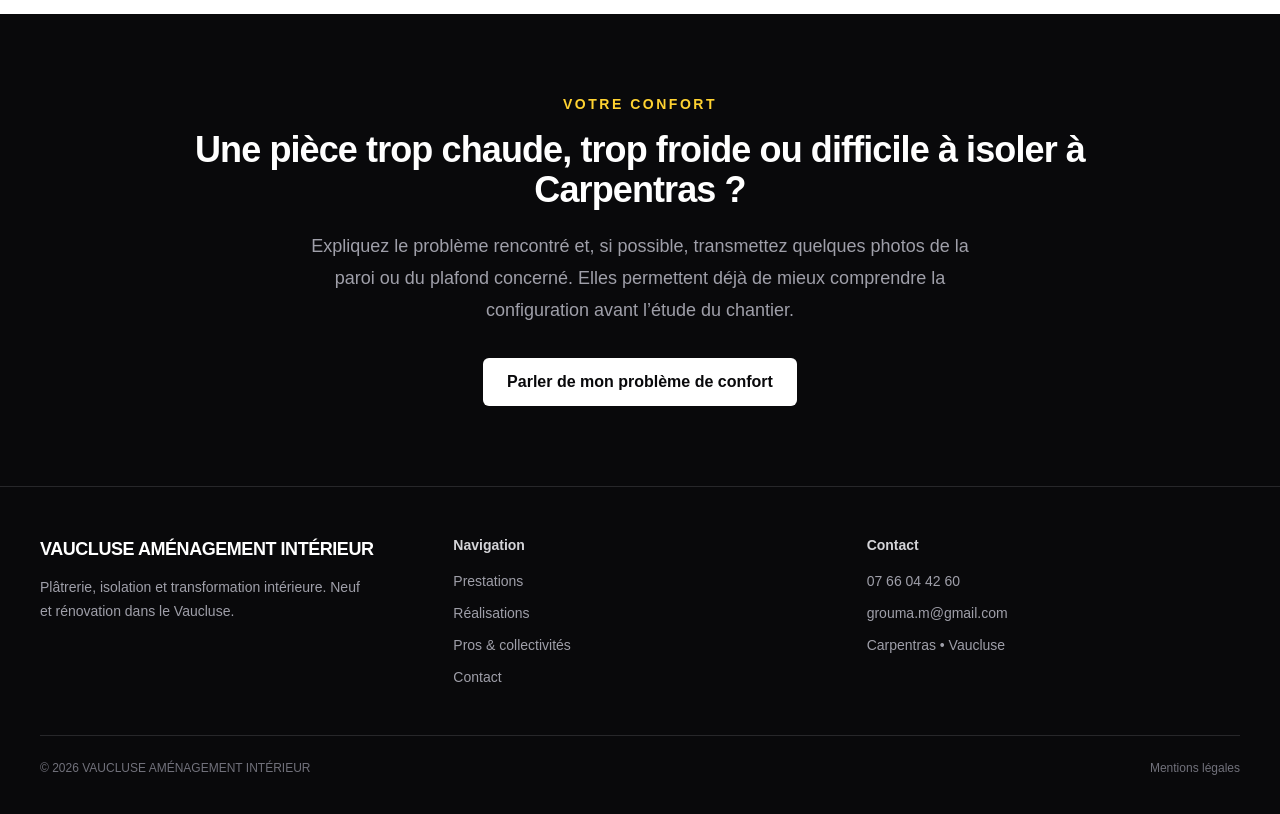
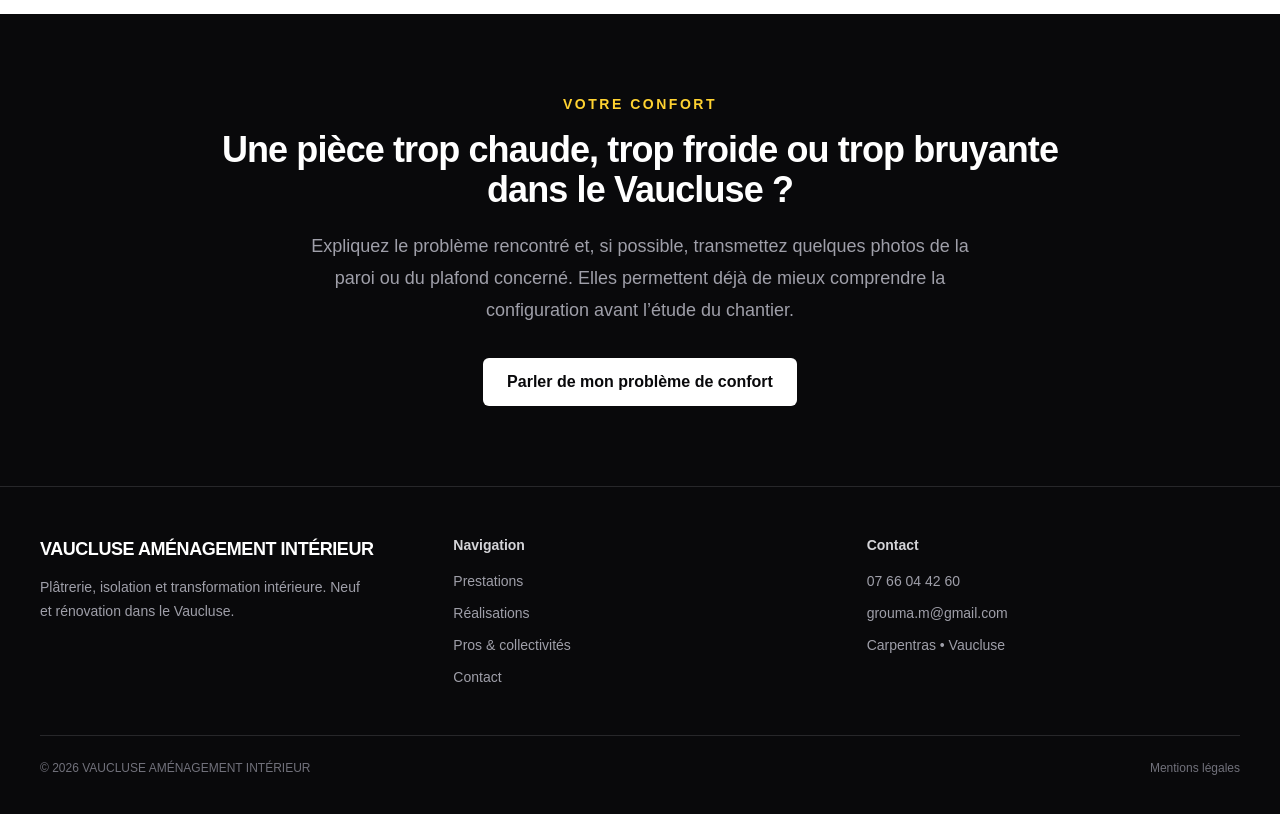
Before and after one commit to grouma84/vaucluse-amenagement-interieur, a Next.js app: page /isolation-interieure-carpentras in a window 1280 px wide. Shown: the part 5600-6414 px from the top of the page. Built offline with nearby package versions, Linux system fonts and the light colour scheme.

Commit message:
Broaden isolation page CTA wording

```diff
--- a/src/app/isolation-interieure-carpentras/page.tsx
+++ b/src/app/isolation-interieure-carpentras/page.tsx
@@ -467,7 +467,7 @@ export default function IsolationInterieureCarpentrasPage() {
           </p>
 
           <h2 className="mt-4 text-3xl font-semibold tracking-tight sm:text-4xl">
-            Une pièce trop chaude, trop froide ou difficile à isoler à Carpentras&nbsp;?
+            Une pièce trop chaude, trop froide ou trop bruyante dans le Vaucluse&nbsp;?
           </h2>
 
           <p className="mx-auto mt-5 max-w-2xl text-lg leading-8 text-zinc-400">
```
